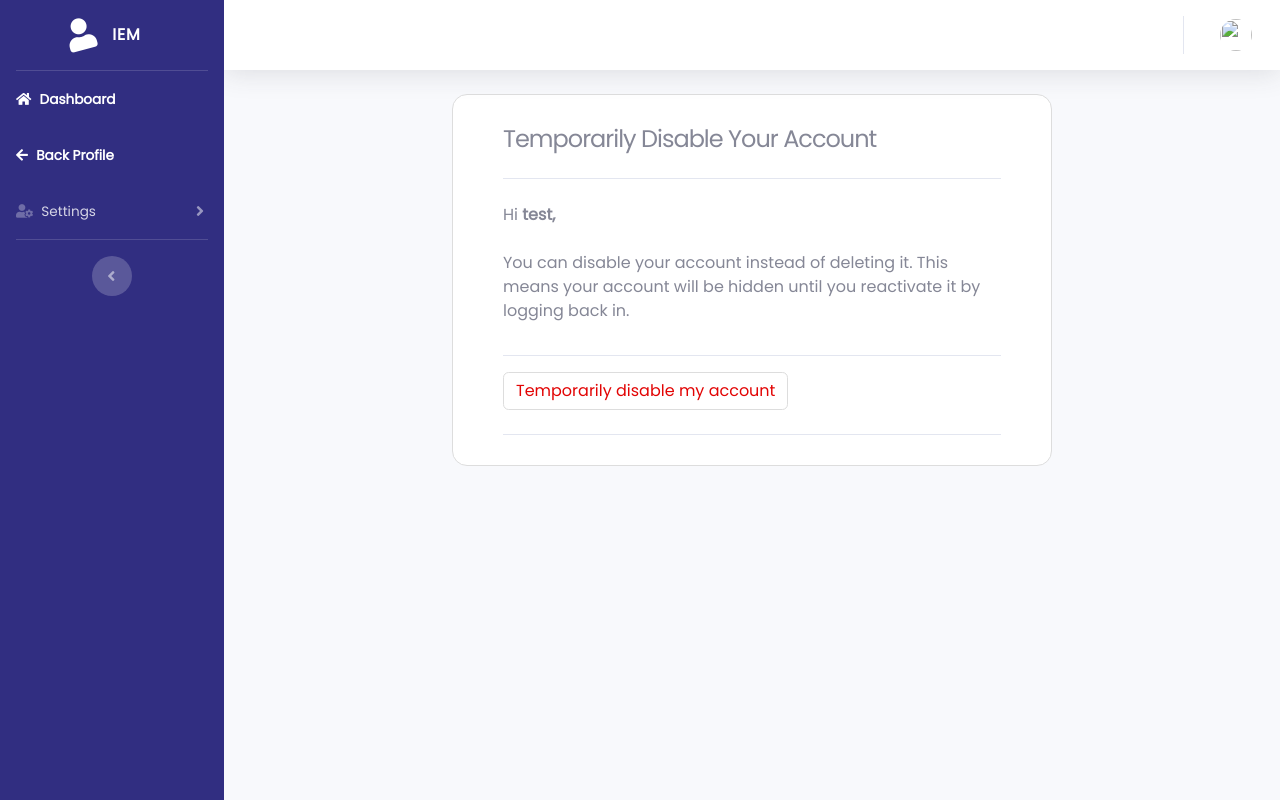
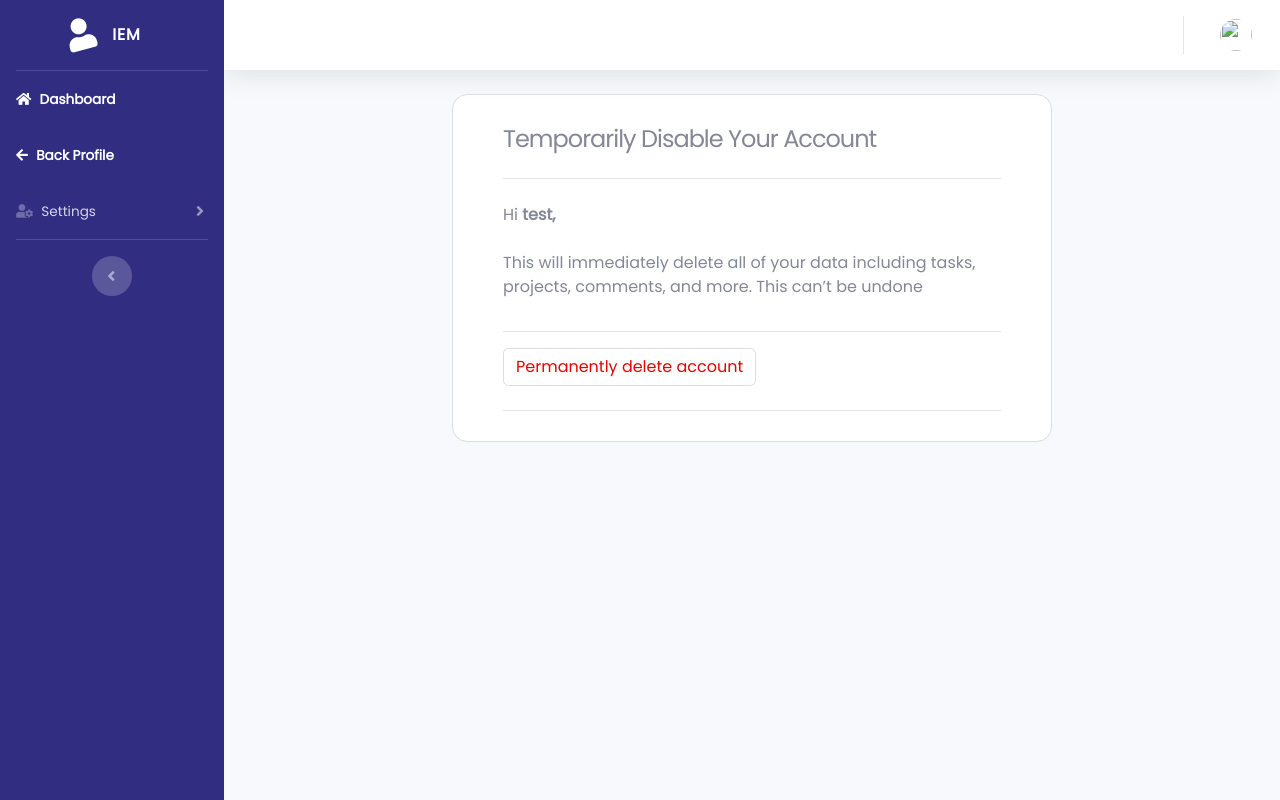
Before and after one commit to hossainchisty/Income-Expense-Management, a Django app: page /accounts/remove/request/temporary/ in a window 1280 px wide. Run offline with Django 3.2, Linux system fonts and the light colour scheme; the first user in the database is signed in; data comes from the database, SQL or seed files in the repository; some libraries are stand-ins or nearby versions.

Commit message:
update text

```diff
--- a/accounts/templates/accounts/deactivate.html
+++ b/accounts/templates/accounts/deactivate.html
@@ -149,14 +149,14 @@
                         Hi <span class="font-weight-bold">{{request.user.username}},</span>
                         <br>
                         <br>
-                        You can disable your account instead of deleting it. This means your account will be hidden until you reactivate it by logging back in.
+                        This will immediately delete all of your data including tasks, projects, comments, and more. This can’t be undone
                     </p>
                 </div>
                 <div class="py-3 pb-4 border-bottom">
                     <div class="ml-auto">
                         <a  href="{% url 'deactivateUser' %}"
                             class="hover:no-underline btn danger">
-                            Temporarily disable my account
+                            Permanently delete account
                         </a>
                     </div>
                 </div>
```
